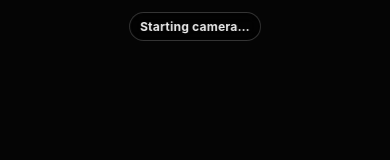
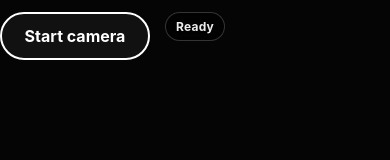
Before and after one commit to BohdanLuts/dobble-connect, a plain HTML site: page index.html in a window 390 px wide. Drawn offline with Linux system fonts and the light colour scheme.

Commit message:
Fix iPhone Safari camera startup

```diff
--- a/index.html
+++ b/index.html
@@ -19,12 +19,12 @@
     <main id="camera-view" aria-label="Live camera match finder">
       <video id="camera" autoplay muted playsinline disablepictureinpicture></video>
       <canvas id="overlay" aria-hidden="true"></canvas>
-      <div id="status" role="status" aria-live="polite">Starting camera…</div>
+      <div id="status" role="status" aria-live="polite">Ready</div>
       <section id="error" hidden>
         <strong>Camera unavailable</strong>
         <span id="error-message"></span>
-        <button id="retry" type="button" hidden>Start camera</button>
       </section>
+      <button id="retry" type="button">Start camera</button>
     </main>
     <script type="module" src="./app.js"></script>
   </body>
```
